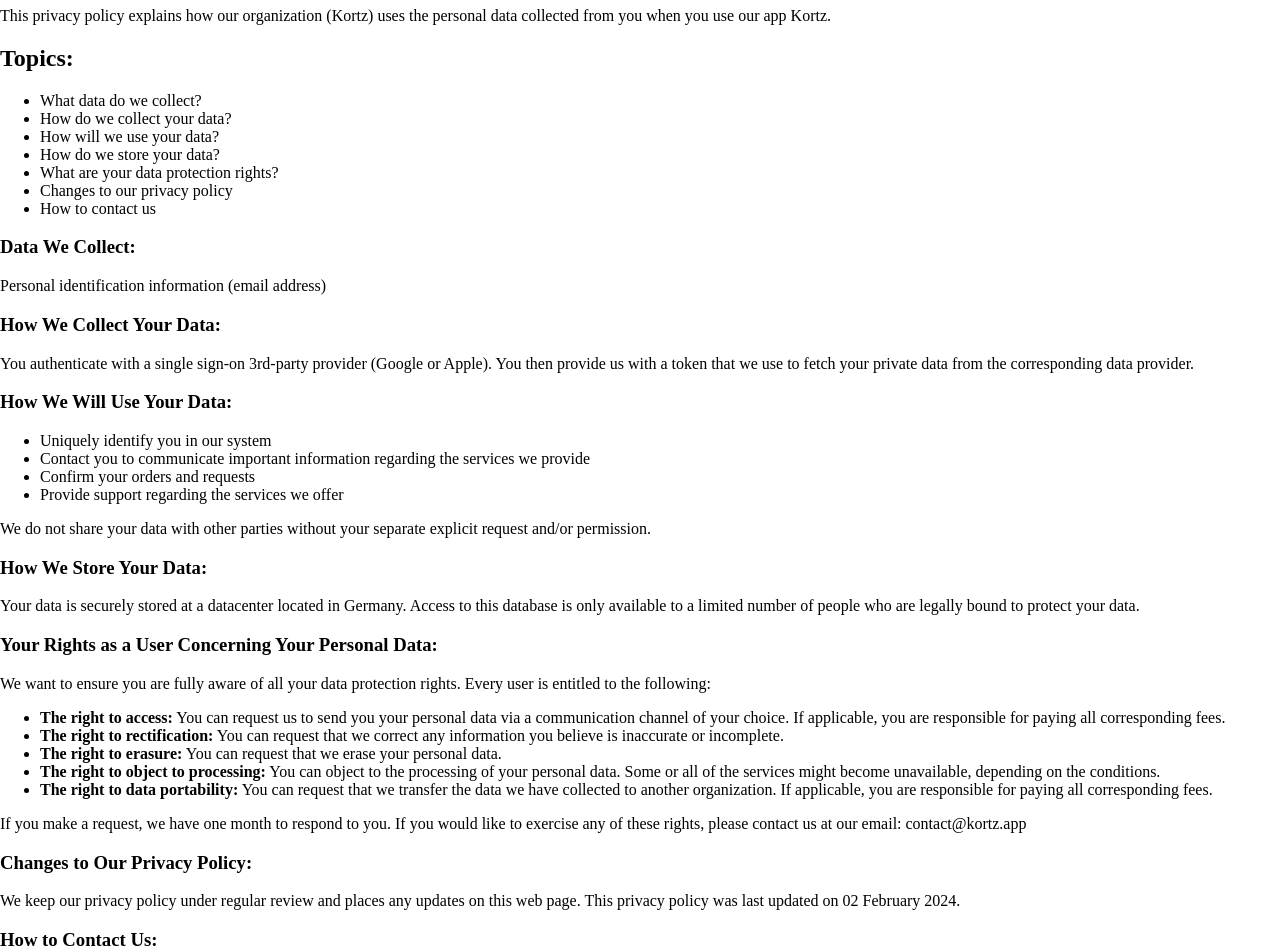
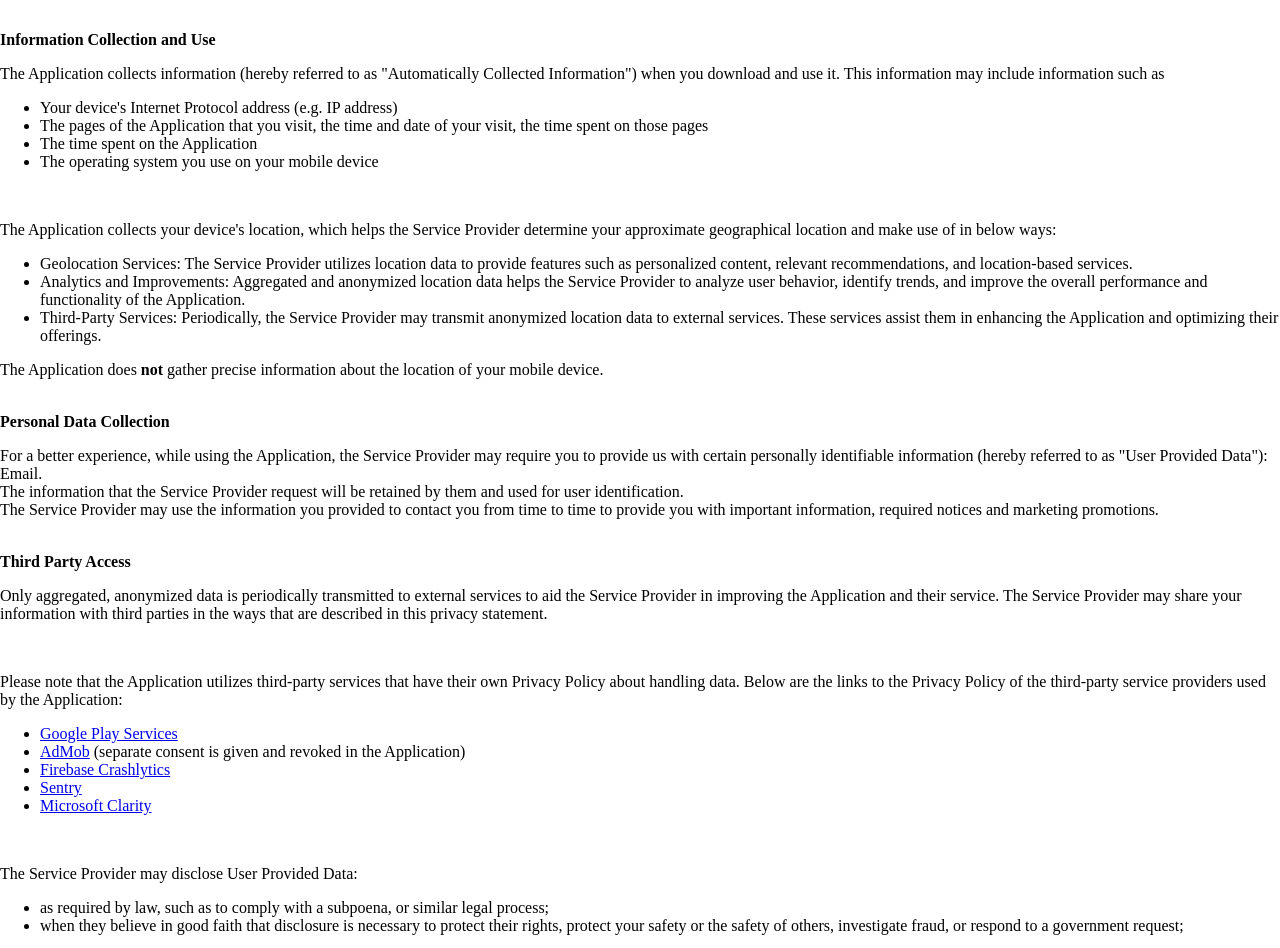
Before and after one commit to Kortzapp/kortzapp.github.io, a Gatsby site: page /policy in a window 1280 px wide and 1880 px high. Shown: the part 73-1021 px from the top of the page. Built offline with nearby package versions, Linux system fonts and the light colour scheme; Gatsby itself is replaced by a stand-in of ours.

Commit message:
dl, policy, t&c

```diff
--- a/src/pages/policy.js
+++ b/src/pages/policy.js
@@ -2,106 +2,107 @@
 
 const PolicyPage = () => (
     <main>
-        <h1>Privacy Policy</h1>
-        <p>
-            This privacy policy explains how our organization (Kortz) uses the personal data
-            collected from you when you use our app Kortz.
-        </p>
-
-        <h2>Topics:</h2>
+        <strong>Privacy Policy</strong><p>This privacy policy applies to the Kortz app (hereby referred to as
+        "Application")
+        for mobile devices that was created by Kortz (hereby referred to as "Service Provider") as an Ad Supported
+        service. This service is intended for use "AS IS".</p><br/><strong>Information Collection and Use</strong><p>The
+        Application collects information (hereby referred to as "Automatically Collected Information") when you download
+        and use it. This information may include information such
+        as</p>
         <ul>
-            <li>What data do we collect?</li>
-            <li>How do we collect your data?</li>
-            <li>How will we use your data?</li>
-            <li>How do we store your data?</li>
-            <li>What are your data protection rights?</li>
-            <li>Changes to our privacy policy</li>
-            <li>How to contact us</li>
+            <li>Your device's Internet Protocol address (e.g. IP address)</li>
+            <li>The pages of the Application that you visit, the time and date of your visit, the time spent on those
+                pages
+            </li>
+            <li>The time spent on the Application</li>
+            <li>The operating system you use on your mobile device</li>
         </ul>
-
-        <h3>Data We Collect:</h3>
-        <p>Personal identification information (email address)</p>
-
-        <h3>How We Collect Your Data:</h3>
-        <p>
-            You authenticate with a single sign-on 3rd-party provider (Google or
-            Apple). You then provide us with a token that we use to fetch your private
-            data from the corresponding data provider.
-        </p>
-
-        <h3>How We Will Use Your Data:</h3>
+        <br/>
+        <div><p>The Application collects your device's location, which helps the Service Provider determine
+            your approximate geographical location and make use of in below ways:</p>
+            <ul>
+                <li>Geolocation Services: The Service Provider utilizes location data to provide features such as
+                    personalized content, relevant recommendations, and location-based services.
+                </li>
+                <li>Analytics and Improvements: Aggregated and anonymized location data helps the Service Provider
+                    to analyze user behavior, identify trends, and improve the overall performance and functionality
+                    of the Application.
+                </li>
+                <li>Third-Party Services: Periodically, the Service Provider may transmit anonymized location data
+                    to external services. These services assist them in enhancing the Application and optimizing
+                    their offerings.
+                </li>
+            </ul>
+            <p>The Application does <strong>not</strong> gather precise information about the location of
+                your mobile device.</p>
+        </div>
+        <br/><strong>Personal Data Collection</strong><p>For a better experience, while using the Application, the Service Provider may require you to provide us
+        with certain personally identifiable information (hereby referred to as "User Provided Data"): Email.<br/>The
+        information that the Service Provider request will be retained by them and used for user identification.
+        <br/>The Service Provider may use the information you provided to contact you from time to time to provide
+        you with important information, required notices and marketing promotions.</p>
+        <br/><strong>Third Party Access</strong><p>Only aggregated, anonymized data is periodically transmitted
+        to external services to aid the Service Provider in improving the Application and their service. The
+        Service Provider may share your information with third parties in the ways that are described in
+        this privacy statement.</p>
+        <div><br/><p>Please note that the Application utilizes third-party services that have their own
+            Privacy Policy about handling data. Below are the links to the Privacy Policy of the third-party
+            service providers used by the Application:</p>
+            <ul>
+                <li><a href="https://www.google.com/policies/privacy/" target="_blank"
+                       rel="noopener noreferrer">Google Play Services</a></li>
+                <li><a href="https://support.google.com/admob/answer/6128543?hl=en" target="_blank"
+                       rel="noopener noreferrer">AdMob</a> (separate consent is given and revoked in the Application)
+                </li>
+                <li><a href="https://firebase.google.com/support/privacy/" target="_blank"
+                       rel="noopener noreferrer">Firebase Crashlytics</a></li>
+                <li><a href="https://sentry.io/privacy/" target="_blank"
+                       rel="noopener noreferrer">Sentry</a></li>
+                <li><a href="https://privacy.microsoft.com/privacystatement" target="_blank"
+                       rel="noopener noreferrer">Microsoft Clarity</a></li>
+            </ul>
+        </div>
+        <br/>
+        <p>The Service Provider may disclose User Provided Data:</p>
         <ul>
-            <li>Uniquely identify you in our system</li>
-            <li>
-                Contact you to communicate important information regarding the services
-                we provide
-            </li>
-            <li>Confirm your orders and requests</li>
-            <li>Provide support regarding the services we offer</li>
-        </ul>
-
-        <p>
-            We do not share your data with other parties without your separate
-            explicit request and/or permission.
-        </p>
-
-        <h3>How We Store Your Data:</h3>
-        <p>
-            Your data is securely stored at a datacenter located in Germany. Access to this database is only available
-            to a limited
-            number of people who are legally bound to protect your data.
-        </p>
-
-        <h3>Your Rights as a User Concerning Your Personal Data:</h3>
-        <p>
-            We want to ensure you are fully aware of all your data
-            protection rights. Every user is entitled to the following:
-        </p>
-        <ul>
-            <li>
-                <strong>The right to access:</strong> You can request us to send you
-                your personal data via a communication channel of your choice. If
-                applicable, you are responsible for paying all corresponding fees.
-            </li>
-            <li>
-                <strong>The right to rectification:</strong> You can request that we
-                correct any information you believe is inaccurate or incomplete.
-            </li>
-            <li>
-                <strong>The right to erasure:</strong> You can request that we erase
-                your personal data.
-            </li>
-            <li>
-                <strong>The right to object to processing:</strong> You can object to
-                the processing of your personal data. Some or all of the services might
-                become unavailable, depending on the conditions.
-            </li>
-            <li>
-                <strong>The right to data portability:</strong> You can request that we
-                transfer the data we have collected to another organization. If
-                applicable, you are responsible for paying all corresponding fees.
+            <li>as required by law, such as to comply with a subpoena, or similar legal process;</li>
+            <li>when they believe in good faith that disclosure is necessary to protect their rights,
+                protect your safety or the safety of others, investigate fraud, or respond to a
+                government request;
             </li>
         </ul>
-        <p>
-            If you make a request, we have one month to respond to you. If you would
-            like to exercise any of these rights, please contact us at our email:
-            contact@kortz.app
-        </p>
-
-        <h3>Changes to Our Privacy Policy:</h3>
-        <p>
-            We keep our privacy policy under regular review and places any
-            updates on this web page. This privacy policy was last updated on
-            02 February 2024.
-        </p>
-
-        <h3>How to Contact Us:</h3>
-        <p>
-            If you have any questions about our privacy policy, the data we
-            hold on you, or you would like to exercise one of your data protection
-            rights, please do not hesitate to contact us.
-        </p>
-        <p>Email us at: contact@kortz.app</p>
+        <p></p>
+        <br/><strong>Opt-Out Rights</strong><p>You can stop all Automatically Collected Information collection by the
+        Application easily by uninstalling it. You may use the standard uninstall processes as may
+        be available as part of your mobile device or via the mobile application marketplace or
+        network.<br/>To remove your consent given to AdMob you can use the Profile screen in the application</p><strong>Data
+        Retention Policy</strong><p>The Service Provider will retain
+        User Provided Data for as long as you use the Application and for a reasonable time
+        thereafter. If you'd like them to delete User Provided Data that you have provided via the
+        Application, please follow to <a href="/adr">Account Deletion Request</a>.</p><br/><strong>Children</strong>
+        <p>The Service Provider does not use the Application
+            to knowingly solicit data from or market to children under the age of 13.</p>
+        <div><br/><p>The Application does not address anyone under the age of 13. The Service
+            Provider does not knowingly collect personally identifiable information from children
+            under 13 years of age. In the case the Service Provider discover that a child under 13
+            has provided personal information, the Service Provider will immediately delete this
+            from their servers. If you are a parent or guardian and you are aware that your child
+            has provided us with personal information, please contact the Service Provider
+            (contact@kortz.app) so that they will be able to take the necessary actions.</p></div>
+        <br/><strong>Security</strong><p>The Service Provider is concerned about safeguarding
+        the confidentiality of your information. The Service Provider provides physical,
+        electronic, and procedural safeguards to protect information the Service Provider
+        processes and maintains.</p><br/><strong>Changes</strong><p>This Privacy Policy may be
+        updated from time to time for any reason. The Service Provider will notify you of any
+        changes to the Privacy Policy by updating this page with the new Privacy Policy. You are
+        advised to consult this Privacy Policy regularly for any changes, as continued use is
+        deemed approval of all changes.</p><br/><p>This privacy policy is effective as of
+        2024-08-05</p><br/><strong>Your Consent</strong><p>By using the Application, you are
+        consenting to the processing of your information as set forth in this Privacy Policy now
+        and as amended by us.</p><br/><strong>Contact Us</strong><p>If you have any questions
+        regarding privacy while using the Application, or have questions about the practices,
+        please contact the Service Provider via email at contact@kortz.app.</p>
+        <hr/>
     </main>
 );
 
```
Also changed, not shown: src/pages/dl.js (deleted, +0 -14 lines), src/pages/dl/subscription.js (added, +14 -0 lines), src/pages/t&c.js (added, +77 -0 lines), static/dl/subscription/404.html (deleted, +0 -3 lines), src/images/icon.png.
